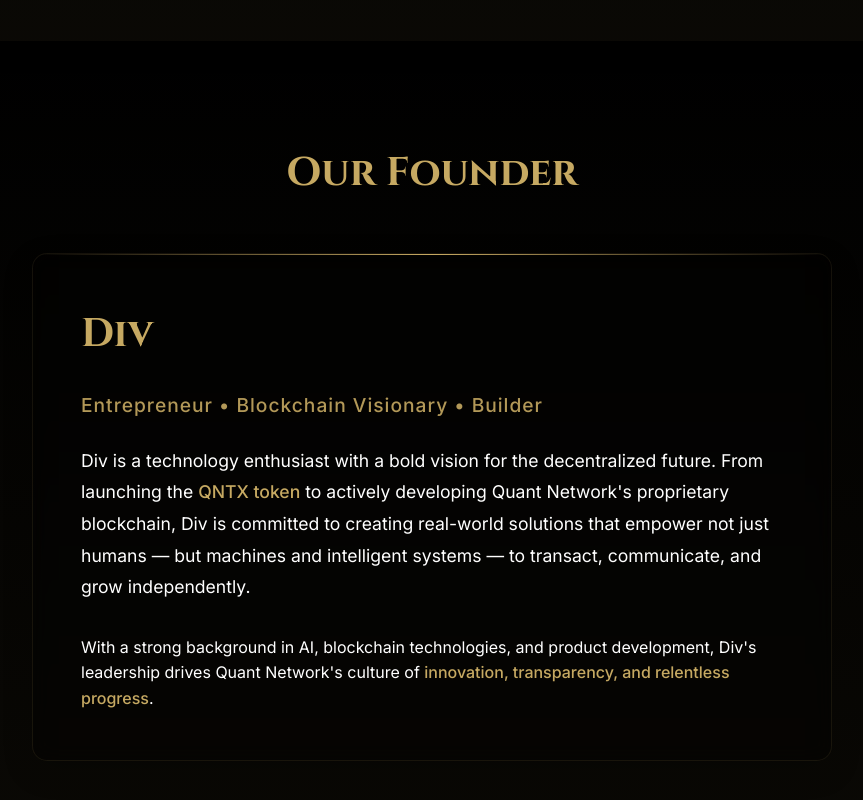
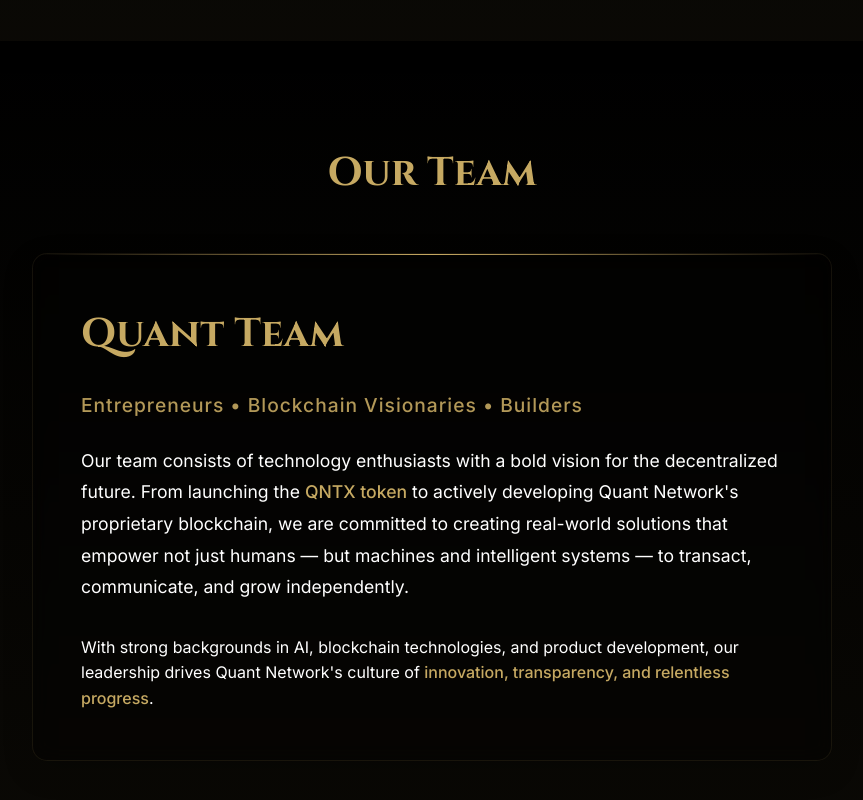
Before and after one commit to rawdiv/quant-main, a plain HTML site: page about.html in a window 1280 px wide. Shown: the part 1634-2434 px from the top of the page, without its empty margins (208-1071 px from the left). Drawn offline with Linux system fonts and the light colour scheme.

Commit message:
Updated About page to remove individual references and focus on team

```diff
--- a/about.html
+++ b/about.html
@@ -54,7 +54,7 @@
                         <p class="lead-text">Quant Network was founded with a single mission: <strong>To redefine how intelligent systems, humans, and decentralized technologies connect and collaborate.</strong></p>
                         <div class="about-description">
                             <div class="description-block">
-                                <p>Founded by <strong>Div</strong>, Quant Network is the parent organization powering revolutionary projects in blockchain, robotics, AI, and decentralized infrastructure. Starting with the creation of <strong>QuantX (QNTX)</strong> — our native token on Binance Smart Chain — we are building towards a fully independent blockchain designed specifically for the future of intelligent networks and machine-to-machine economies.</p>
+                                <p>Quant Network is the parent organization powering revolutionary projects in blockchain, robotics, AI, and decentralized infrastructure. Starting with the creation of <strong>QuantX (QNTX)</strong> — our native token on Binance Smart Chain — we are building towards a fully independent blockchain designed specifically for the future of intelligent networks and machine-to-machine economies.</p>
                             </div>
                             <div class="description-block">
                                 <p>Quant Network represents innovation at the crossroads of:</p>
@@ -97,12 +97,12 @@
         <section id="founder" class="founder-section">
             <div class="founder-content">
                 <div class="founder-info">
-                    <h2>Our Founder</h2>
+                    <h2>Our Team</h2>
                     <div class="founder-card">
-                        <h3>Div</h3>
-                        <p class="founder-title">Entrepreneur • Blockchain Visionary • Builder</p>
-                        <p class="founder-bio">Div is a technology enthusiast with a bold vision for the decentralized future. From launching the <strong>QNTX token</strong> to actively developing Quant Network's proprietary blockchain, Div is committed to creating real-world solutions that empower not just humans — but machines and intelligent systems — to transact, communicate, and grow independently.</p>
-                        <p>With a strong background in AI, blockchain technologies, and product development, Div's leadership drives Quant Network's culture of <strong>innovation, transparency, and relentless progress</strong>.</p>
+                        <h3>Quant Team</h3>
+                        <p class="founder-title">Entrepreneurs • Blockchain Visionaries • Builders</p>
+                        <p class="founder-bio">Our team consists of technology enthusiasts with a bold vision for the decentralized future. From launching the <strong>QNTX token</strong> to actively developing Quant Network's proprietary blockchain, we are committed to creating real-world solutions that empower not just humans — but machines and intelligent systems — to transact, communicate, and grow independently.</p>
+                        <p>With strong backgrounds in AI, blockchain technologies, and product development, our leadership drives Quant Network's culture of <strong>innovation, transparency, and relentless progress</strong>.</p>
                     </div>
                 </div>
             </div>
```
